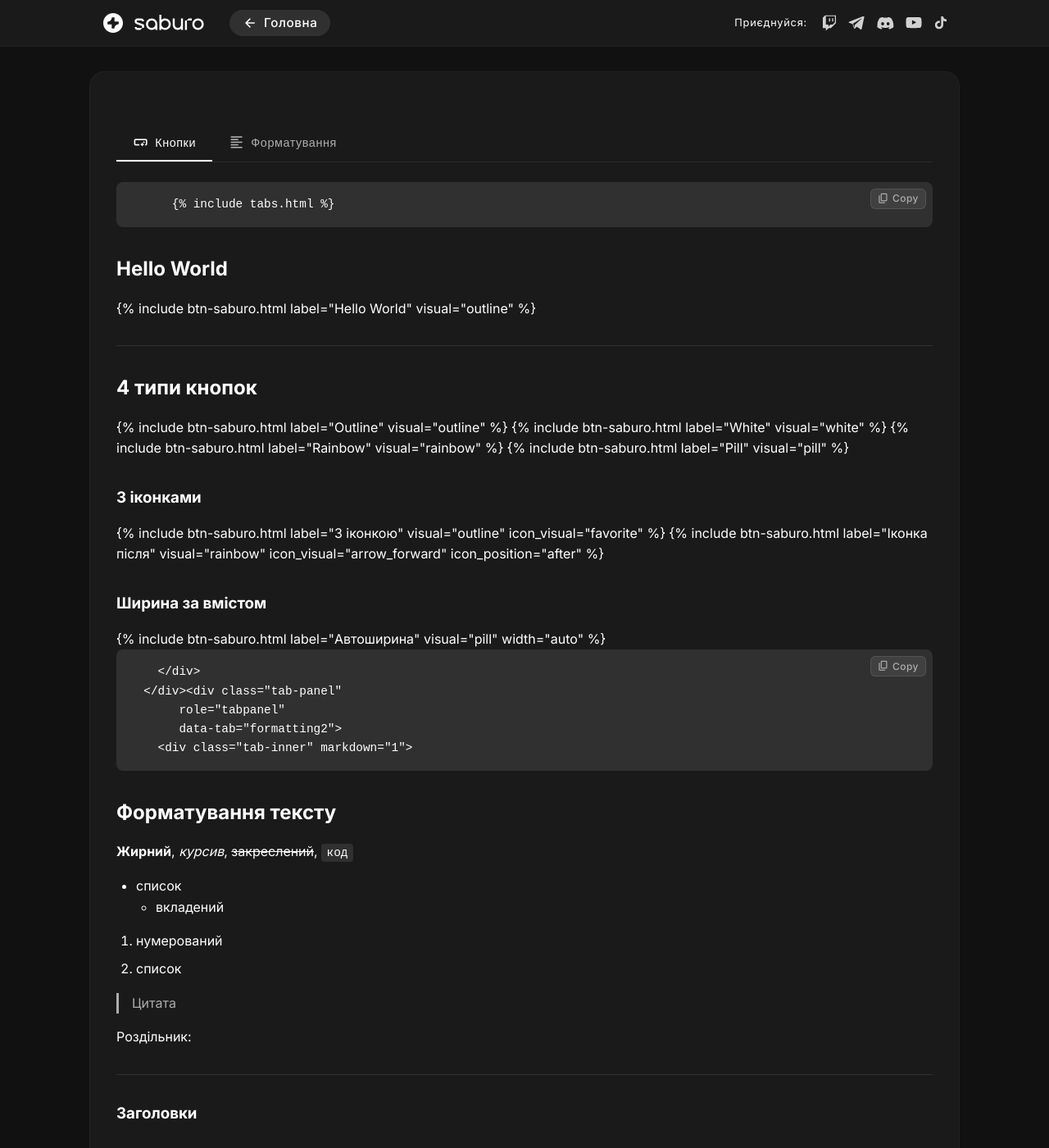
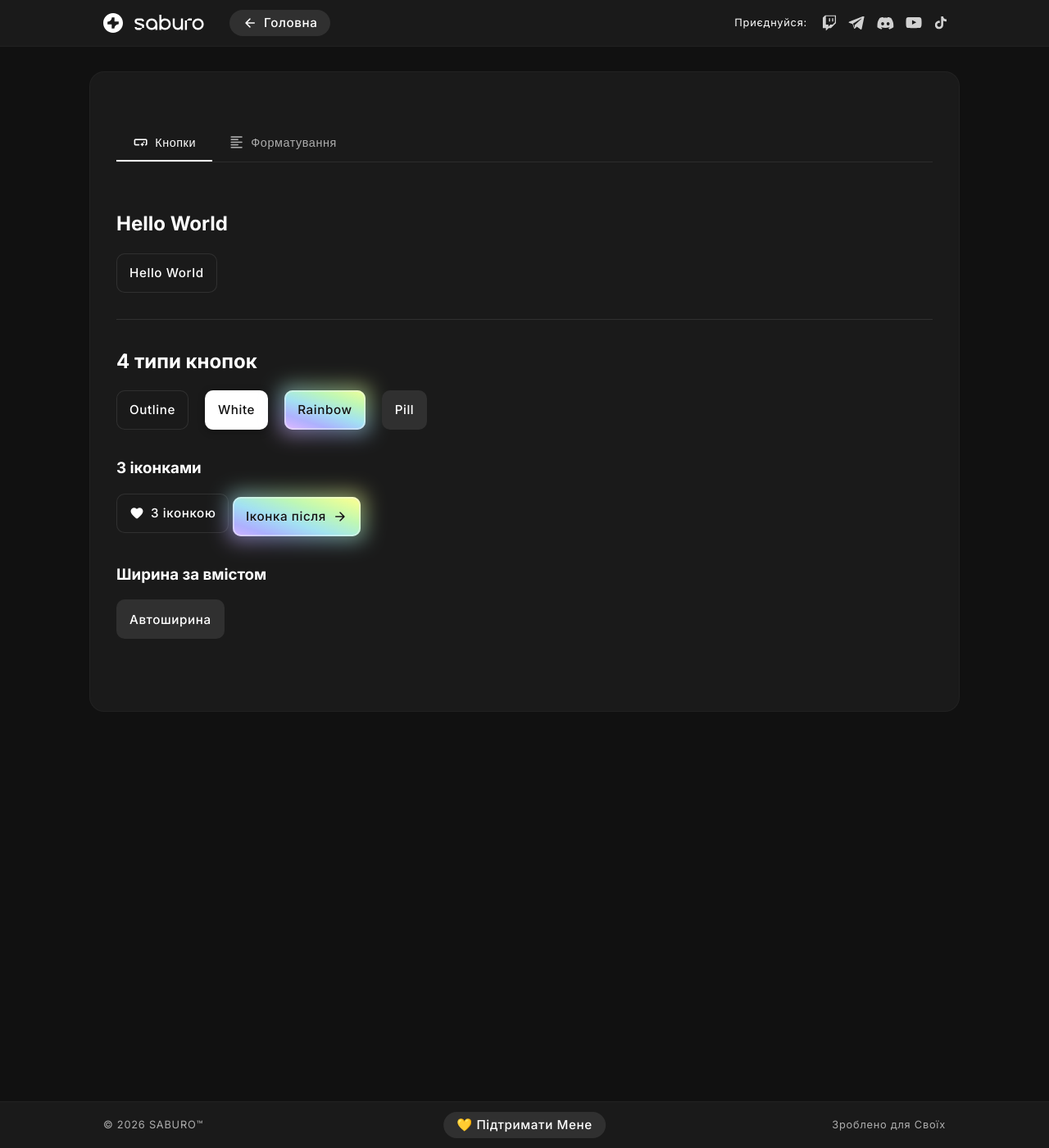
Before and after one commit to iamsaburo/iamsaburo.github.io, a Jekyll site: the page built from _blocks/art-community.md, in a window 1280 px wide and 1400 px high. Shown: the whole window at 82% size. Built offline with Jekyll 4.4.1, drawn with Linux system fonts in a browser that asks for light colours; some of the changed text lies outside the part shown.

Commit message:
Tabs fix

```diff
--- a/_blocks/art-community.md
+++ b/_blocks/art-community.md
@@ -19,8 +19,6 @@ tabs:
     icon: format_align_left
     label: Форматування
 ---
-
-{% include tabs.html %}
 
 ## Hello World
 
--- a/_layouts/block-info.html
+++ b/_layouts/block-info.html
@@ -388,7 +388,11 @@
   </div>
 </nav>
 <div class="page-wrap">
-  {{ content }}
+  {% if page.tabs %}
+    {% include tabs.html %}
+  {% else %}
+    {{ content }}
+  {% endif %}
 </div>
 <footer>
   <div class="footer-container">
```
